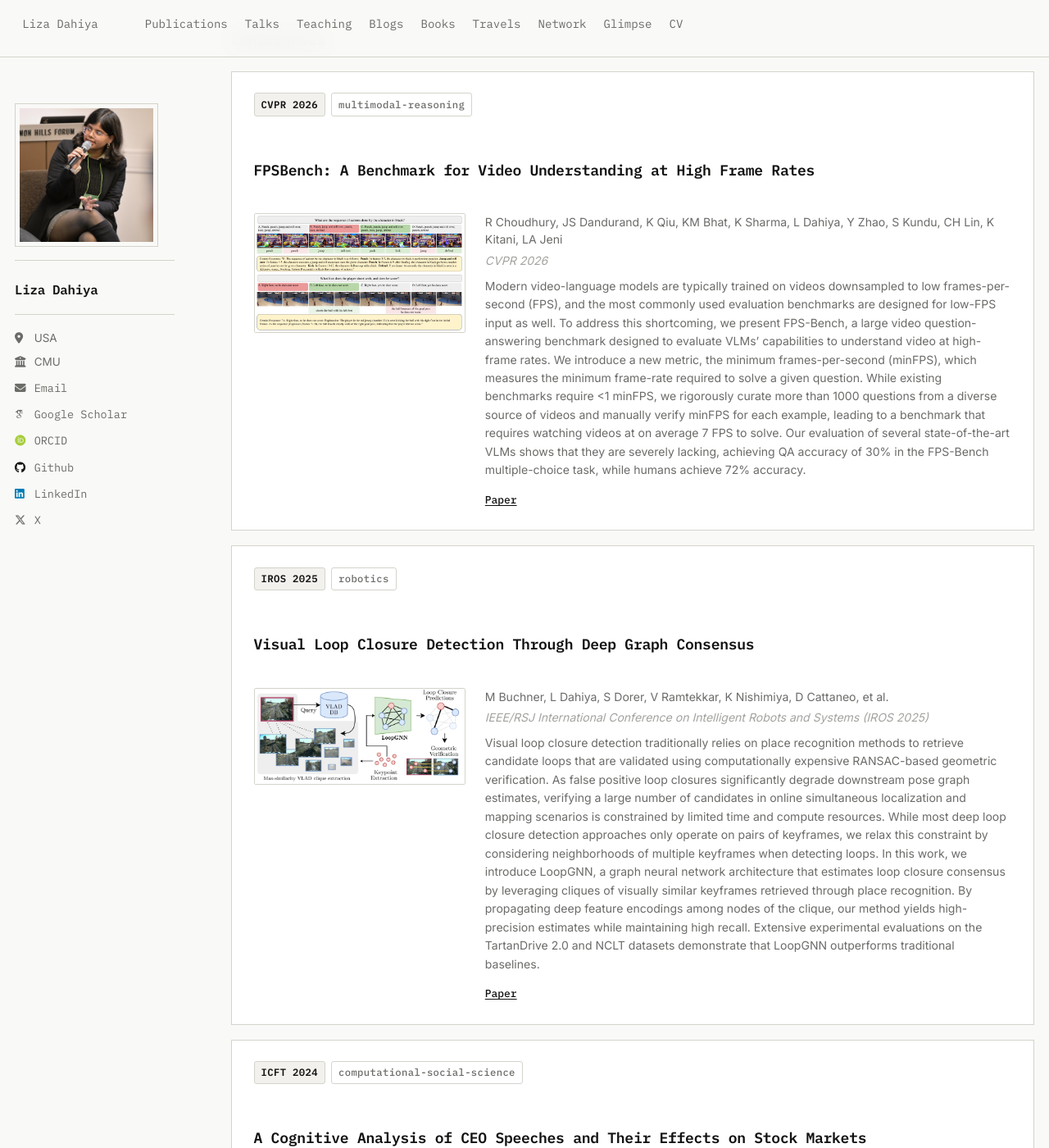
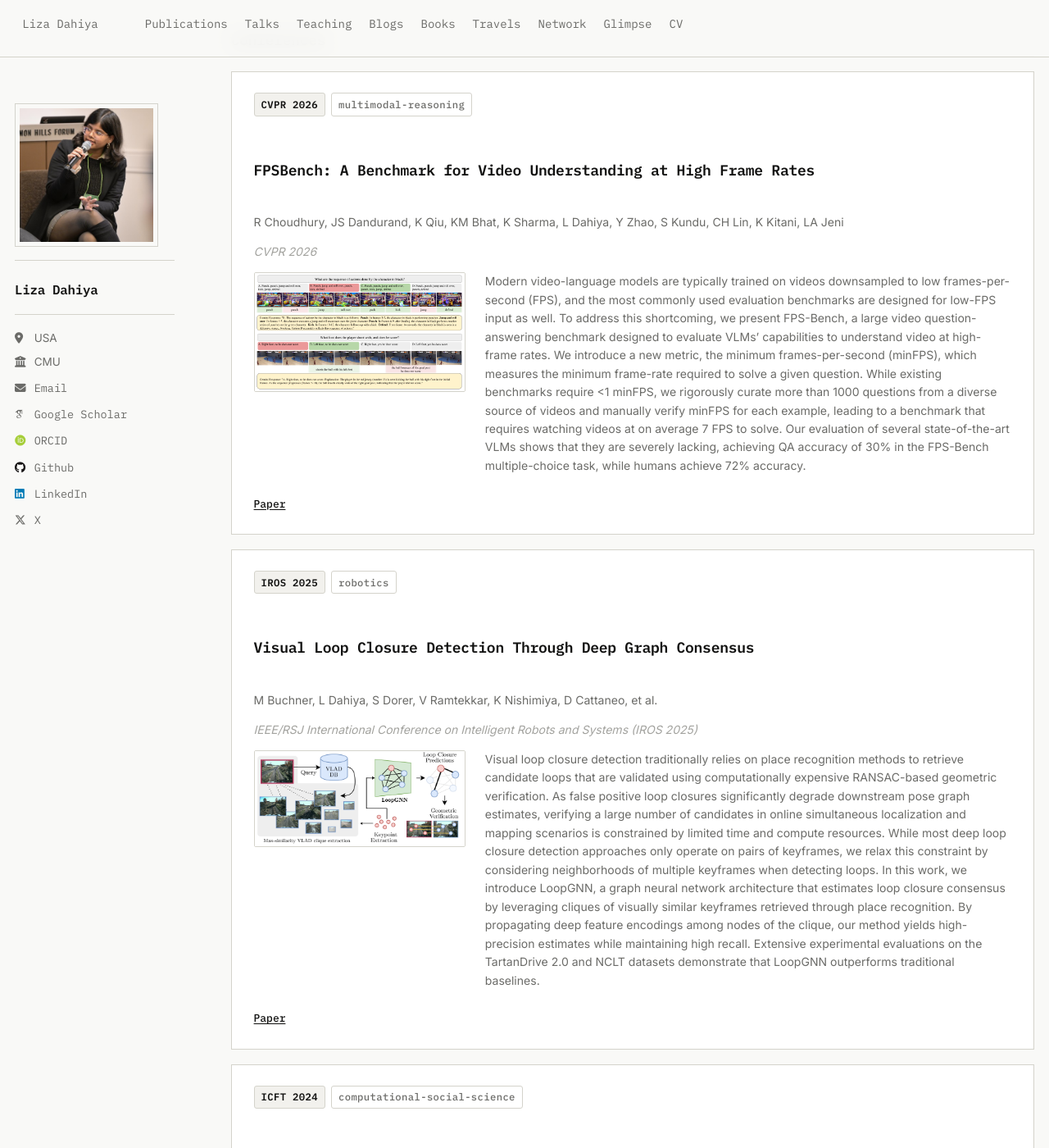
Before and after one commit to Liza23/liza23.github.io, a Jekyll site: the page built from _pages/publications.html, in a window 1280 px wide and 1400 px high, scrolled down 200 px. Shown: the whole window at 82% size. Built offline with Jekyll 4.4.1, drawn with Linux system fonts in a browser that asks for light colours; some web fonts are replaced.

```diff
--- a/_includes/archive-single.html
+++ b/_includes/archive-single.html
@@ -20,6 +20,8 @@
     {% if post.domain %}<span class="pub-card__domain">{{ post.domain }}</span>{% endif %}
   </div>
   <h2 class="pub-card__title">{{ title }}</h2>
+  {% if post.authors %}<p class="pub-card__authors">{{ post.authors }}</p>{% endif %}
+  {% if post.venue %}<p class="pub-card__venue"><em>{{ post.venue }}</em></p>{% endif %}
   <div class="pub-card__body">
     {% if teaser %}
     <div class="pub-card__image">
@@ -32,23 +34,15 @@
         alt="{{ title }}">
     </div>
     {% endif %}
-    <div class="pub-card__content">
-      {% if post.authors %}
-      <p class="pub-card__authors">{{ post.authors }}</p>
-      {% endif %}
-      {% if post.venue %}
-      <p class="pub-card__venue"><em>{{ post.venue }}</em></p>
-      {% endif %}
     {% if post.excerpt %}
     <p class="pub-card__excerpt">{{ post.excerpt | markdownify | remove: "<p>" | remove: "</p>" }}</p>
     {% endif %}
+  </div>
   <div class="pub-card__links">
     {% if post.paperurl %}<a href="{{ post.paperurl }}" class="pub-card__link">Paper</a>{% endif %}
     {% if post.projecturl %}<a href="{{ post.projecturl }}" class="pub-card__link">Project</a>{% endif %}
     {% if post.codeurl %}<a href="{{ post.codeurl }}" class="pub-card__link">Code</a>{% endif %}
     {% if post.slidesurl %}<a href="{{ post.slidesurl }}" class="pub-card__link">Slides</a>{% endif %}
-      </div>
-    </div>
   </div>
 </div>
 
--- a/_sass/_custom.scss
+++ b/_sass/_custom.scss
@@ -768,14 +768,6 @@ hr {
   }
 }
 
-.pub-card__content {
-  flex: 1;
-  min-width: 0;
-  display: flex;
-  flex-direction: column;
-  gap: 0.2em;
-}
-
 .pub-card__tags {
   display: flex;
   flex-wrap: wrap;
@@ -841,7 +833,9 @@ hr {
   font-size: 0.78rem;
   color: var(--fg-muted);
   line-height: 1.6;
-  margin: 0.3em 0 0 0;
+  margin: 0;
+  flex: 1;
+  min-width: 0;
 }
 
 .pub-card__links {
```
Also changed, not shown: assets/data/social_graph.json (+18 -1 lines). Lines whose indentation alone changed are shown as unchanged.
